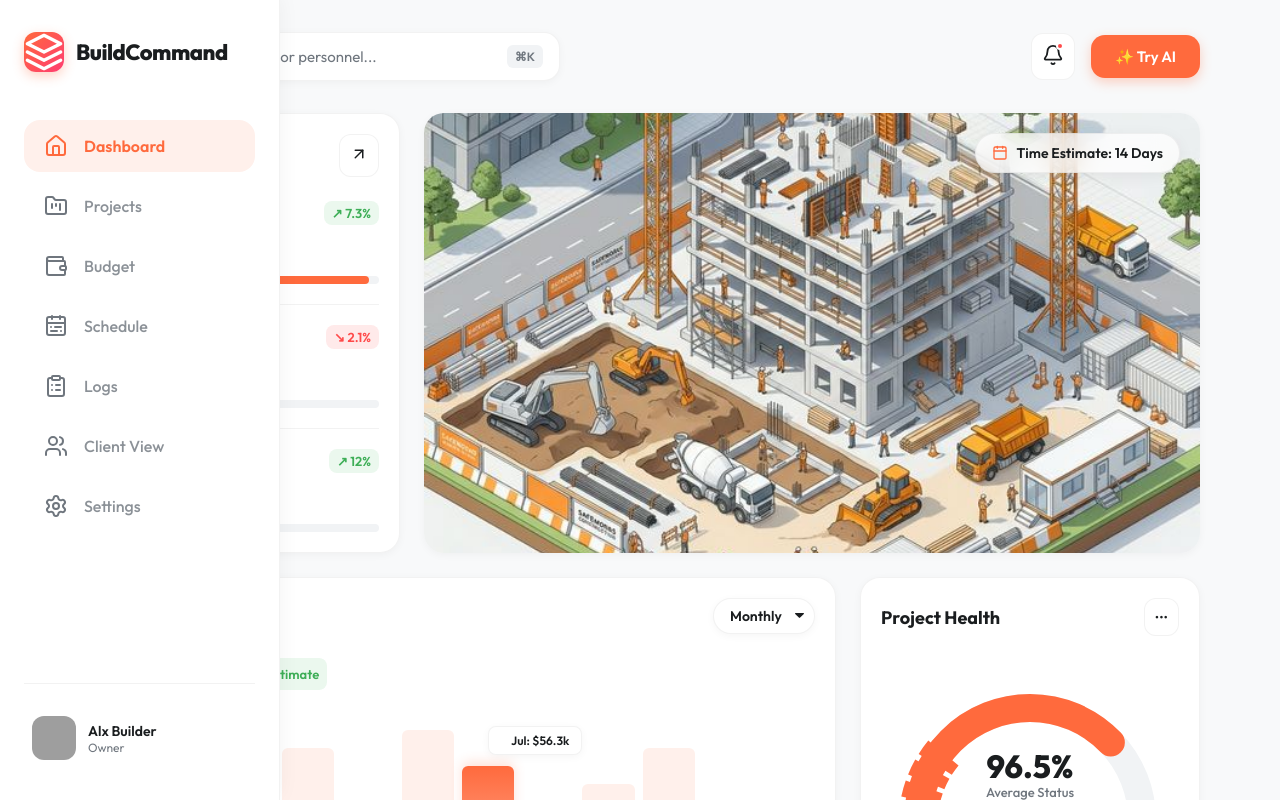
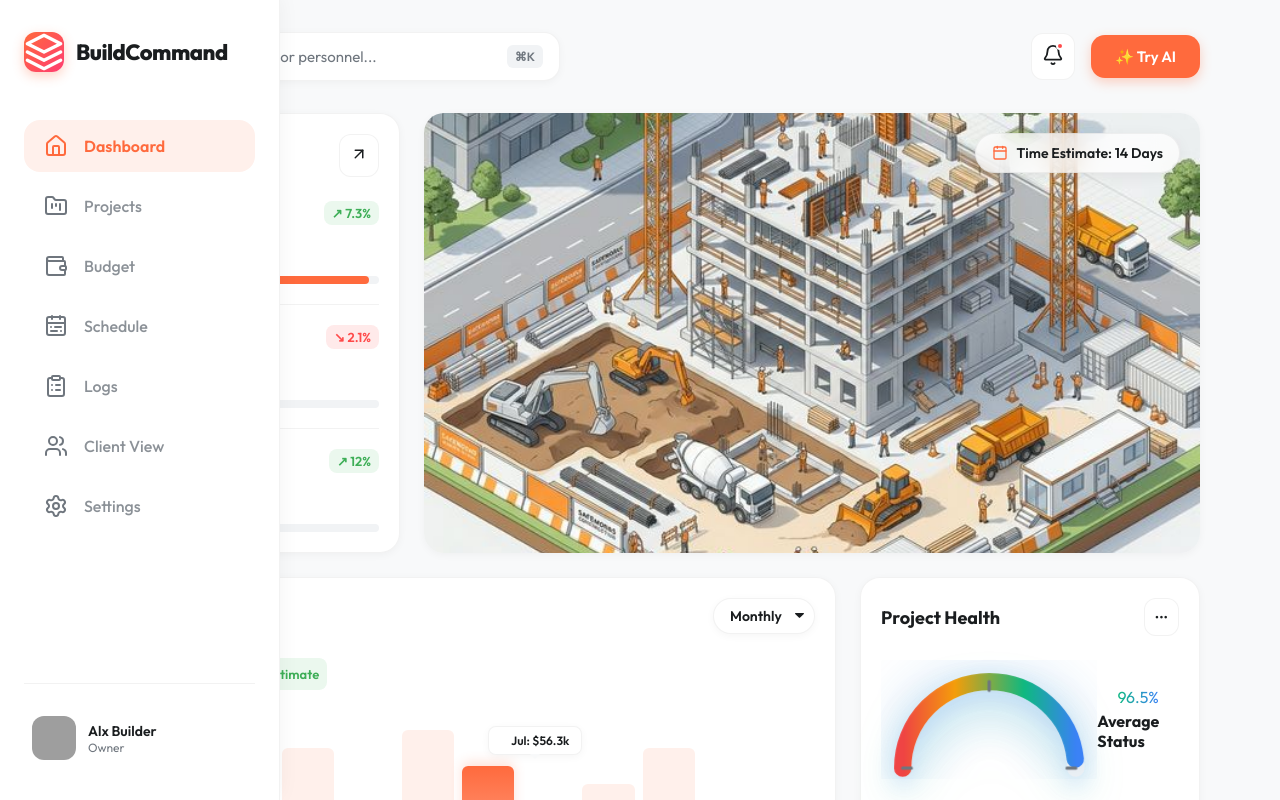
Before and after one commit to alx-ruiz/constructionapp, a React (Vite) app: page / in a window 1280 px wide. Shown: the top 800 px of the page. Built offline with nearby package versions, Linux system fonts and the light colour scheme; grey boxes are pictures that could not be loaded.

Commit message:
Add Vercel Analytics

```diff
--- a/package.json
+++ b/package.json
@@ -10,6 +10,7 @@
     "preview": "vite preview"
   },
   "dependencies": {
+    "@vercel/analytics": "^2.0.1",
     "clsx": "^2.1.1",
     "lucide-react": "^1.0.1",
     "react": "^19.2.4",
--- a/src/App.tsx
+++ b/src/App.tsx
@@ -1,4 +1,6 @@
+import { useEffect } from 'react';
 import { BrowserRouter, Routes, Route } from 'react-router-dom';
+import { Analytics } from '@vercel/analytics/react';
 import Layout from './components/Layout';
 import Dashboard from './pages/Dashboard';
 import Projects from './pages/Projects';
@@ -6,8 +8,18 @@ import Budget from './pages/Budget';
 import Schedule from './pages/Schedule';
 import DailyLogs from './pages/DailyLogs';
 import ClientPortal from './pages/ClientPortal';
+import Settings from './pages/Settings';
+import AIChat from './components/AIChat';
 
 function App() {
+  useEffect(() => {
+    // Initialize user preferences on app boot
+    const savedTheme = localStorage.getItem('app-theme') || 'light';
+    const savedColor = localStorage.getItem('app-brand-color') || '#FF6A3D';
+    document.documentElement.setAttribute('data-theme', savedTheme);
+    document.documentElement.style.setProperty('--brand-primary', savedColor);
+  }, []);
+
   return (
     <BrowserRouter>
       <Layout>
@@ -18,7 +30,10 @@ function App() {
           <Route path="/schedule" element={<Schedule />} />
           <Route path="/logs" element={<DailyLogs />} />
           <Route path="/client" element={<ClientPortal />} />
+          <Route path="/settings" element={<Settings />} />
         </Routes>
+        <AIChat />
+        <Analytics />
       </Layout>
     </BrowserRouter>
   );
--- a/src/pages/Dashboard.css
+++ b/src/pages/Dashboard.css
@@ -153,6 +153,31 @@
   box-shadow: 0 -4px 12px rgba(255,106,61,0.2);
 }
 
+.chart-tooltip::after {
+  content: '';
+  position: absolute;
+  top: 100%;
+  left: 50%;
+  margin-left: -5px;
+  border-width: 5px;
+  border-style: solid;
+  border-color: var(--bg-primary) transparent transparent transparent;
+}
+
+/* Beautiful Rainbow Gauge utilities */
+.drop-shadow-xl {
+  filter: drop-shadow(0 20px 20px rgba(16, 185, 129, 0.15)) drop-shadow(0 8px 10px rgba(59, 130, 246, 0.2));
+}
+
+.animate-pulse-slow {
+  animation: pulse-slow 3s cubic-bezier(0.4, 0, 0.6, 1) infinite;
+}
+
+@keyframes pulse-slow {
+  0%, 100% { filter: drop-shadow(0 0 12px rgba(59, 130, 246, 0.4)); }
+  50% { filter: drop-shadow(0 0 24px rgba(16, 185, 129, 0.6)); }
+}
+
 .chart-tooltip {
   position: absolute;
   top: -40px;
--- a/src/pages/Dashboard.tsx
+++ b/src/pages/Dashboard.tsx
@@ -106,18 +106,47 @@ export default function Dashboard() {
             <button className="btn-icon">•••</button>
           </div>
 
-          <div className="gauge-wrapper">
-             <svg viewBox="0 0 100 50" className="gauge-svg">
-                <path className="gauge-bg" d="M 10 50 A 40 40 0 0 1 90 50" fill="none" />
-                {/* Simulated segments */}
-                <path className="gauge-segment" d="M 10 50 A 40 40 0 0 1 20 25" fill="none" stroke="var(--brand-primary)" strokeDasharray="5 2" />
-                <path className="gauge-fill" strokeDasharray="125" strokeDashoffset="30" d="M 10 50 A 40 40 0 0 1 90 50" fill="none" />
-             </svg>
-             <div className="gauge-content">
-               <div className="gauge-value">96.5%</div>
-               <div className="gauge-label">Average Status</div>
-             </div>
-          </div>
+            <div className="relative h-32 w-full mt-4 flex items-center justify-center">
+              <svg viewBox="0 0 100 55" className="w-full h-full overflow-visible drop-shadow-xl">
+                 <defs>
+                   <linearGradient id="healthGrad" x1="0%" y1="0%" x2="100%" y2="0%">
+                     <stop offset="0%" stopColor="#ef4444" /> {/* Red */}
+                     <stop offset="30%" stopColor="#f59e0b" /> {/* Amber */}
+                     <stop offset="70%" stopColor="#10b981" /> {/* Emerald */}
+                     <stop offset="100%" stopColor="#3b82f6" /> {/* Blue */}
+                   </linearGradient>
+                   <filter id="glow" x="-20%" y="-20%" width="140%" height="140%">
+                     <feGaussianBlur stdDeviation="3" result="blur" />
+                     <feComposite in="SourceGraphic" in2="blur" operator="over" />
+                   </filter>
+                 </defs>
+
+                 {/* Background Track */}
+                 <path d="M 10 50 A 40 40 0 0 1 90 50" fill="none" stroke="var(--bg-tertiary)" strokeWidth="8" strokeLinecap="round" />
+
+                 {/* Gradient Foreground (Length ~125.6, 96.5% filled = 4.4 offset) */}
+                 <path
+                   d="M 10 50 A 40 40 0 0 1 90 50"
+                   fill="none"
+                   stroke="url(#healthGrad)"
+                   strokeWidth="8"
+                   strokeLinecap="round"
+                   strokeDasharray="125.6"
+                   strokeDashoffset="4.4"
+                   filter="url(#glow)"
+                   className="gauge-progress animate-pulse-slow"
+                 />
+
+                 {/* Dial Markings */}
+                 <path d="M 10 50 L 14 50" stroke="var(--text-secondary)" strokeWidth="1.5" strokeLinecap="round" />
+                 <path d="M 50 10 L 50 14" stroke="var(--text-secondary)" strokeWidth="1.5" strokeLinecap="round" />
+                 <path d="M 90 50 L 86 50" stroke="var(--text-secondary)" strokeWidth="1.5" strokeLinecap="round" />
+              </svg>
+              <div className="absolute bottom-4 flex flex-col items-center">
+                <span className="text-3xl font-black bg-clip-text text-transparent bg-gradient-to-r from-emerald-500 to-blue-500" style={{ backgroundImage: 'linear-gradient(to right, #10b981, #3b82f6)', WebkitBackgroundClip: 'text', WebkitTextFillColor: 'transparent' }}>96.5%</span>
+                <span className="text-[10px] text-secondary font-bold uppercase tracking-wider mt-1">Average Status</span>
+              </div>
+            </div>
 
           <div className="indicator-list mt-8">
             <div className="indicator-item">
```
Also changed, not shown: 1 other file (tests, documents, lock files or other folders).
